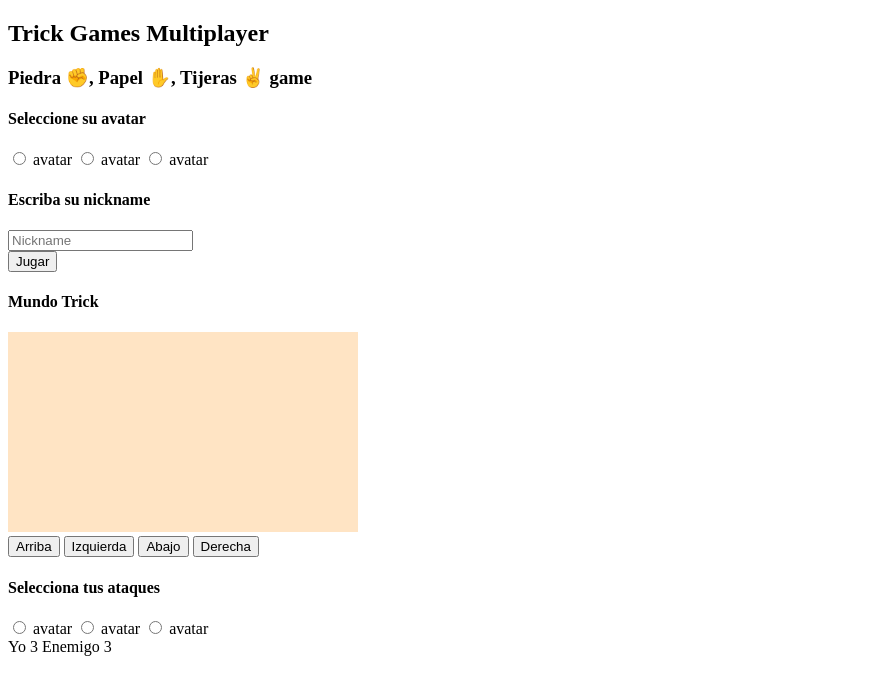
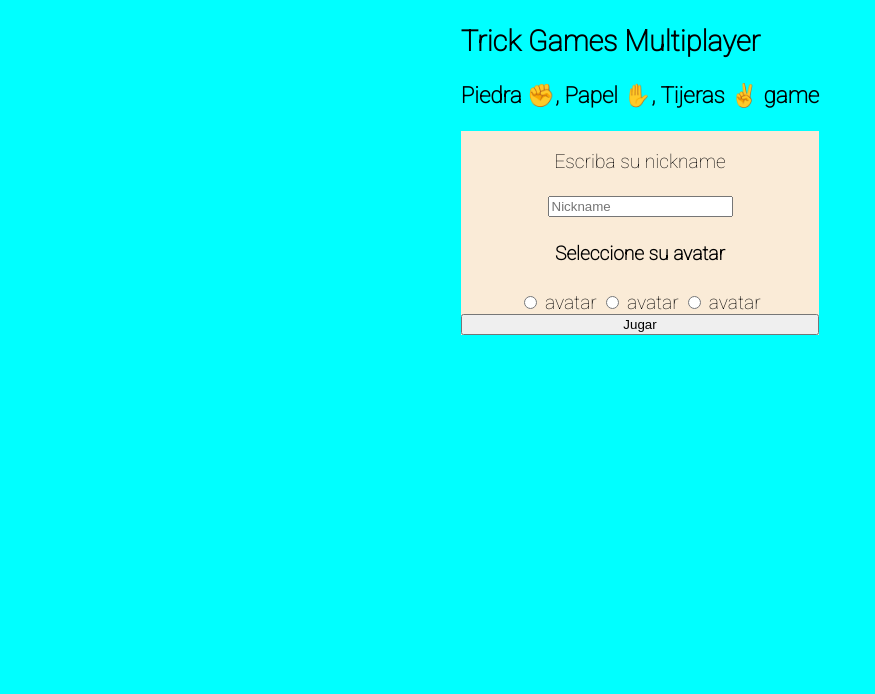
Before and after one commit to PersonalGlobal/TrickGames, a plain HTML site: page Code/index.html in a window 1280 px wide. Shown: the whole page, without its empty margins (0-875 px from the left). Drawn offline with Linux system fonts and the light colour scheme.

Commit message:
add first style & events & add new pictures

```diff
--- a/Code/index.html
+++ b/Code/index.html
@@ -9,7 +9,8 @@
     <link rel="stylesheet" href="style.css">
 </head>
 <body>
-    <!-- Seccion Title -->
+    <div class="container-game">
+        <!-- Seccion Title -->
     <section id="title">
         <h1> Trick Games Multiplayer </h1>
         <h3>Piedra ✊, Papel ✋, Tijeras ✌ game</h6>
@@ -17,6 +18,10 @@
 
     <!-- Seccion Player -->
     <section id="select-player">
+        <div id="player-data">
+            <p class="subtitle">Escriba su nickname</p>
+            <input type="text" placeholder="Nickname" id="nickname">
+        </div>
         <h4>Seleccione su avatar</h4>
         <div id="avatars">
             <input type="radio" name="avatar" id="avatar" >
@@ -25,10 +30,6 @@
             <label for="avatar2" > avatar </label>
             <input type="radio" name="avatar" id="avatar2" >
             <label for="avatar2" > avatar </label>
-        </div>
-        <div id="player-data">
-            <h4>Escriba su nickname</h4>
-            <input type="text" placeholder="Nickname" id="nickname">
         </div>
         <button> Jugar </button>
     </section>
@@ -67,5 +68,6 @@
     </section>
     <!-- adding a js file  -->
     <script src="logic.js"></script>
+    </div>
 </body>
 </html>
--- a/Code/logic.js
+++ b/Code/logic.js
@@ -0,0 +1,11 @@
+window.addEventListener("load" , initGame)
+const mapGame = document.getElementById("game-map")
+const dashboard = document.getElementById("game-dashboard")
+const resultGame = document.getElementById("result-game")
+
+function initGame(){
+    console.log("Init Game")
+    mapGame.style.display = "none"
+    dashboard.style.display = "none"
+    resultGame.style.display = "none"
+}
--- a/Code/style.css
+++ b/Code/style.css
@@ -0,0 +1,33 @@
+@import url('https://fonts.googleapis.com/css2?family=Roboto:wght@100&display=swap');
+
+:root{
+    --font-game : 'Roboto', sans-serif;;
+}
+
+body {
+    margin: 0;
+    padding: 0;
+}
+
+.container-game{
+    width: 100%;
+    min-height: 100vh;
+    background-color: aqua;
+    display: grid;
+    justify-content: center;
+    align-content: start;
+    font-family: var(--font-game);
+    font-size: 1.2rem;
+}
+
+#player-data{
+    text-align: center;
+}
+
+#select-player{
+    background-color: antiquewhite;
+    display: flex;
+    flex-direction: column;
+    justify-content: center;
+    text-align: center;
+}
```
Also changed, not shown: Code/assets/capi.png (added), Code/assets/capipepo.png (added), Code/assets/hipodoge.png (added), Code/assets/mokepons_mokepon_hipodoge_attack.png (added), Code/assets/rati.png (added), Code/assets/ratigueya.png (added).
